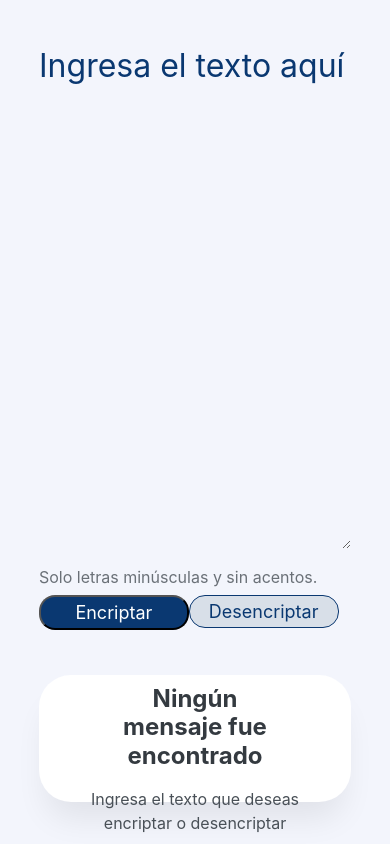
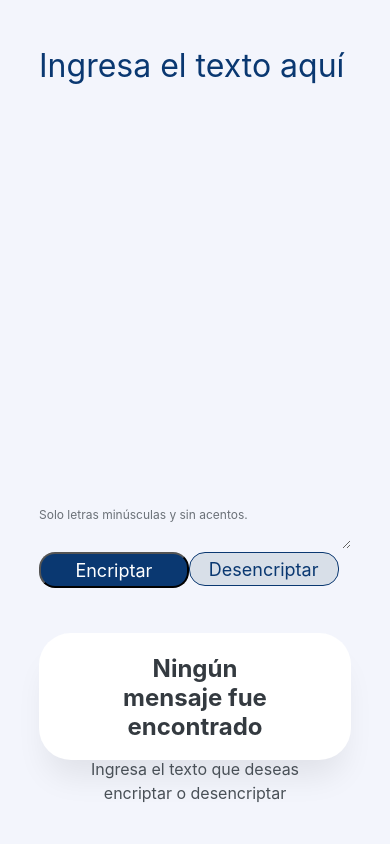
Before and after one commit to edysong/EncriptadorTexto-One, a plain HTML site: page index.html in a window 390 px wide. Drawn offline with nearby package versions, Linux system fonts and the light colour scheme.

Commit message:
actualizacion

```diff
--- a/script.js
+++ b/script.js
@@ -48,4 +48,6 @@ function encriptar() {
         parrafo.textContent = "Ingresa el texto que deseas encriptar o desencriptar";
         swal("Ooops!", "Debes ingresar un texto", "warning");
       }
+
+
   }
--- a/styles.css
+++ b/styles.css
@@ -176,6 +176,7 @@
     }
     .encriptar {
       width: 100%;
+
     }
     .texto {
       width: 80%;
@@ -186,15 +187,13 @@
     .terminos {
       width: 80%;
       left: 10%;
-      top: 67%;
+      top: 60%;
     }
-    .terminos p {
-      font-size: 16px;
-    }
+
     .botones {
       width: 80%;
       left: 10%;
-      top: 70%;
+      top: 65%;
     }
     .btn-encriptar,
     .btn-desencriptar {
@@ -211,11 +210,14 @@
       width: 80%;
       height: 15%;
       left: 10%;
-      top: 80%;
+      top: 75%;
     }
     .mensaje-encriptado {
       width: 100%;
-      top: 5%;
+      top: 15%;
+    }
+    .parrafo{
+      top: 60%;
     }
     .encriptado img {
       top: 0;
```
